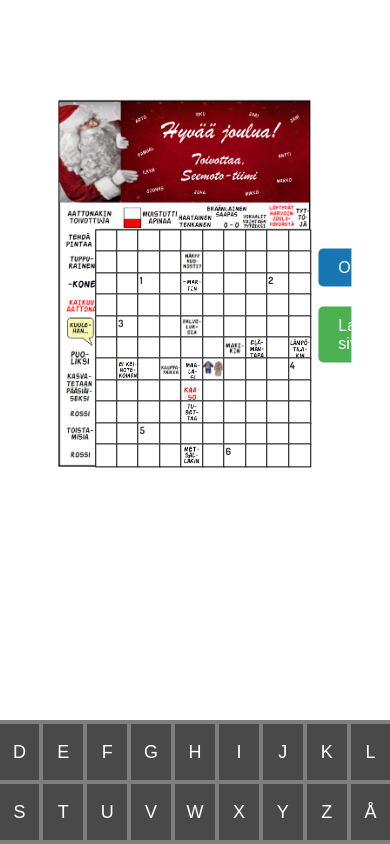
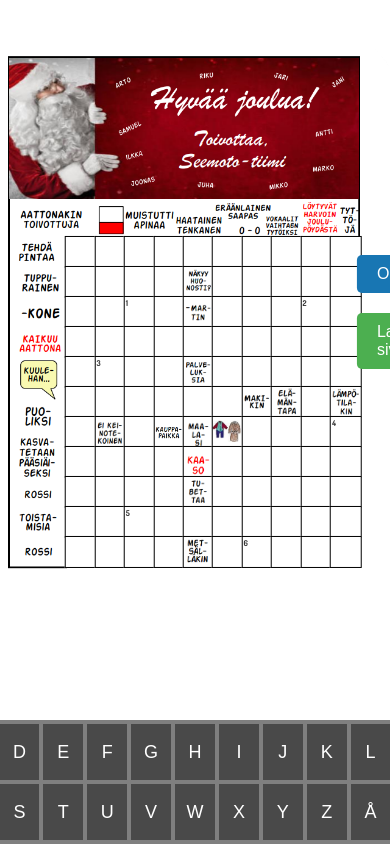
Before and after one commit to DeveloperWizard83/ristikko2021, a React (Vite) app: page / in a window 390 px wide. Built offline with nearby package versions, Linux system fonts and the light colour scheme.

Commit message:
Paranneltu CSS

```diff
--- a/src/CrosswordGrid.css
+++ b/src/CrosswordGrid.css
@@ -256,6 +256,12 @@
     font-size: 32px;
 
   }
+  .static-number {
+    font-size: 16px;
+    top: 1px;
+    left: 3px;
+
+  }
 }
 
 @media screen and (max-width: 650px) {
@@ -293,3 +299,39 @@
   }
 
 }
+
+@media screen and (max-width: 550px) {
+  /* CSS rules for screens smaller than 768px */
+
+  .grid-item {
+
+    border: 1px solid #000;
+    font-size: 16px;
+
+  }
+  .static-number {
+    font-size: 8px;
+    top: 1px;
+    left: 1px;
+
+  }
+  .background {
+    position: absolute;
+    top: 25%; /* Center vertically */
+    left: 50%; /* Center horizontally */
+    transform: translate(-50%, -33%); /* Center the element */
+    height: 140.6vw; /* Height relative to viewport width */
+    width: 110.3vw; /* Width relative to viewport width */
+
+  }
+  .grid-container {
+    display: grid;
+    grid-template-columns: repeat(10, 7.55vw);
+    grid-template-rows: repeat(11, 7.7vw);
+    position: absolute;
+    top: calc(50% + 24.8vw); /* Adjust 20px to whatever value you need to move it down */
+    left: calc(50% + 4.4vw); /* Adjust 20px to whatever value you need to move it right */
+    transform: translate(-50%, -50%); /* This centers the grid based on its own size */
+  }
+
+}
```
